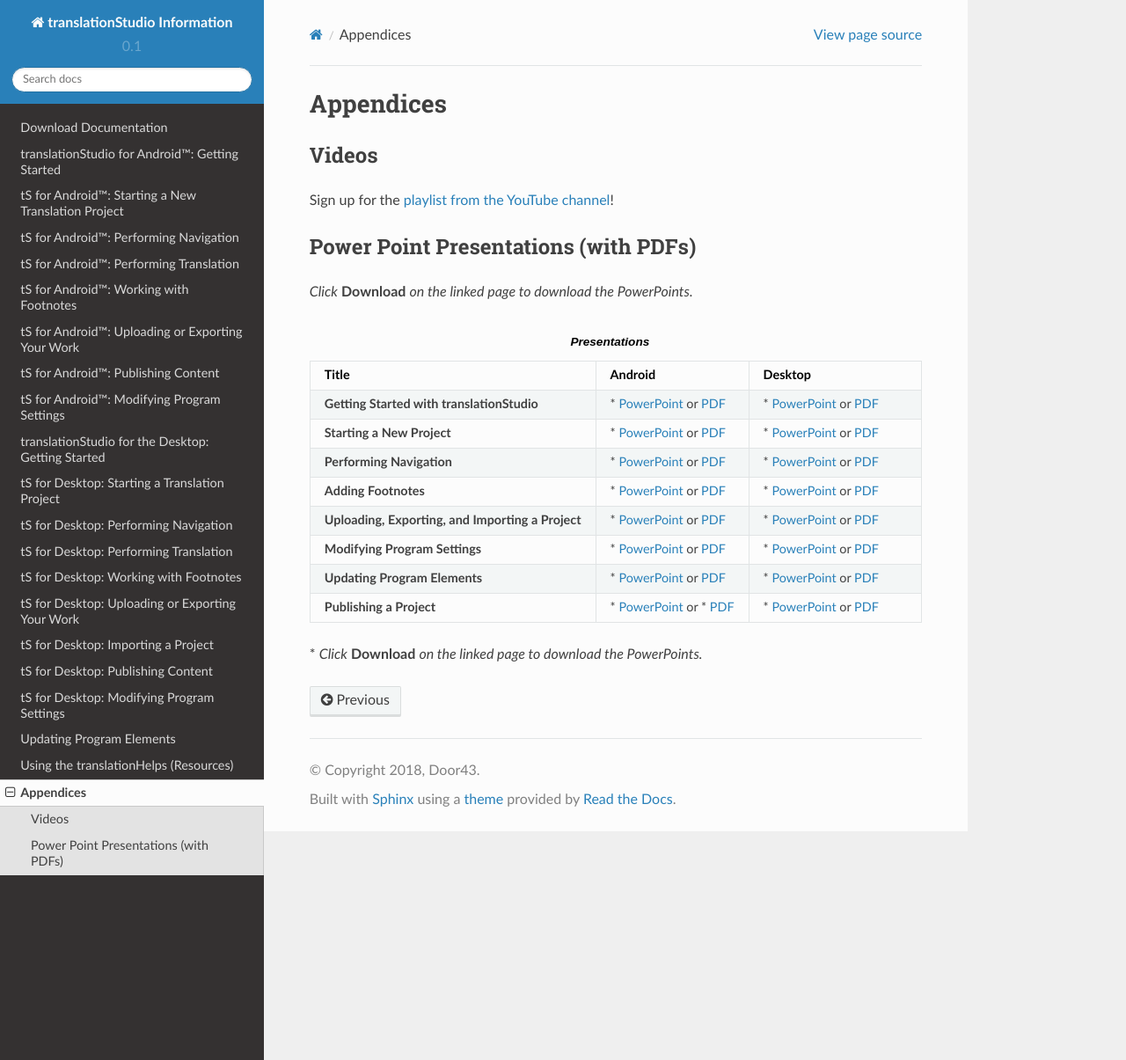
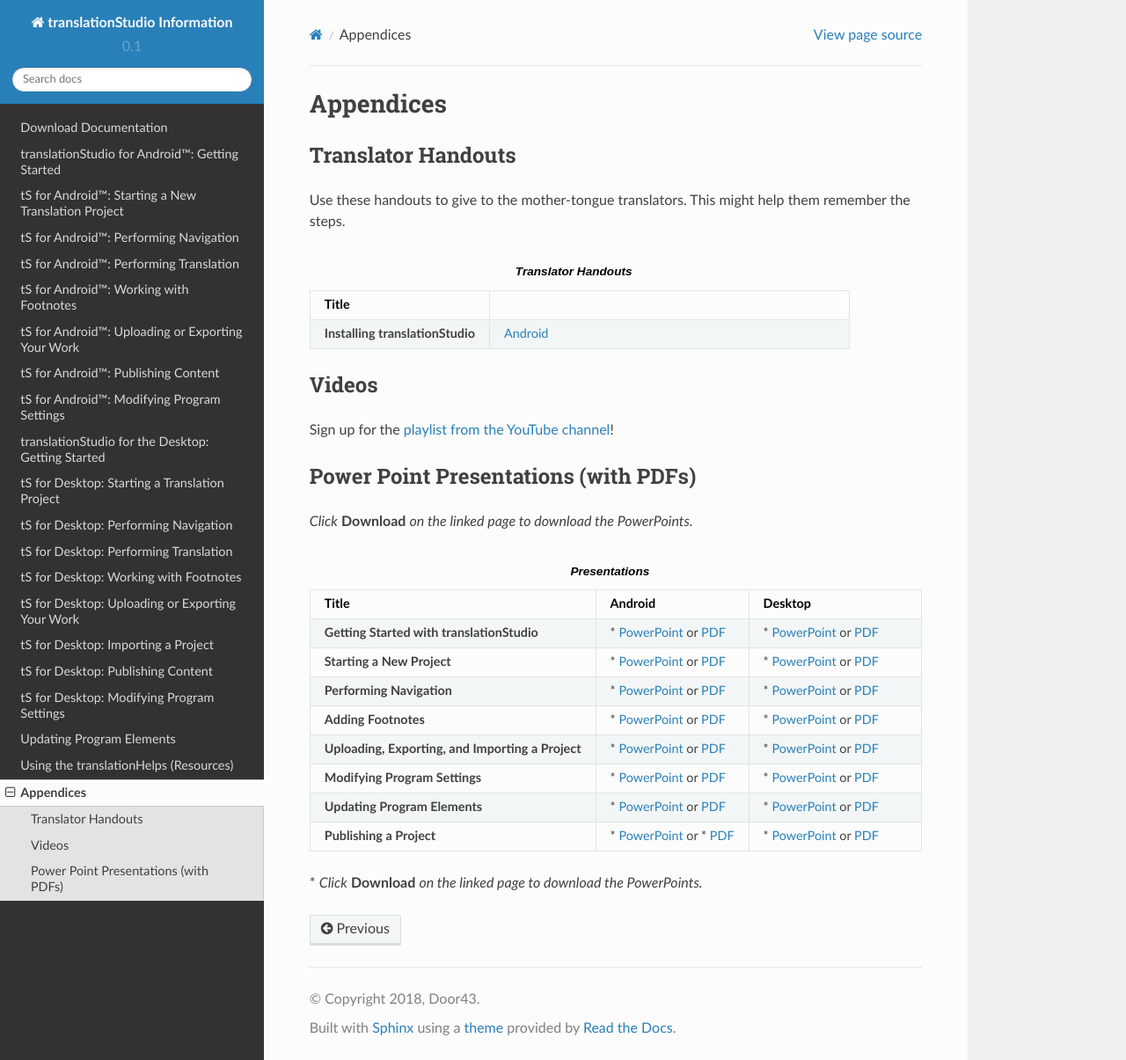
Before and after one commit to unfoldingWord-dev/translationStudio-Info, a Sphinx documentation site: the page built from docs/Appendix.rst, in a window 1280 px wide and 1205 px high. Shown: the whole window at 88% size. Built offline with Sphinx 7.4.7 and the Read the Docs theme 2.0.0, drawn with Linux system fonts in a browser that asks for light colours; pages that are not in the unit, such as notebooks, are missing from menus; part of the change alters nothing that is shown.

Commit message:
Update Appendix.rst

```diff
--- a/docs/Appendix.rst
+++ b/docs/Appendix.rst
@@ -1,23 +1,23 @@
 Appendices
 =====
 
-.. Translator Handouts
-.. -----
-.. Use these files to give to the oral-only translators. They might help them remember the steps.
+Translator Handouts
+-------------------
 
-.. **tR Recording Process from the Project Manager** (https://github.com/unfoldingWord-dev/translationRecorder-Info/blob/master/RecordingProcess_ProjectManager_MTT.pdf)
+Use these handouts to give to the mother-tongue translators. This might help them remember the steps.
 
-.. **tR Recording Process from the Recording Section** (https://github.com/unfoldingWord-dev/translationRecorder-Info/blob/master/EditingRecordings_MTT.pdf)
+.. list-table:: **Translator Handouts**
+   :widths: 15 30
+   :header-rows: 1
 
-.. **tR Editing Audio Recordings** (https://github.com/unfoldingWord-dev/translationRecorder-Info/blob/master/EditingRecordings_MTT.pdf)
+   * - Title
+     -
 
-.. **Icons on the Target Language Checking Screen**
+   * - **Installing translationStudio**
+     - `Android <https://github.com/unfoldingWord-dev/translationStudio-Info/blob/master/docs/AtS_Install_Handout.pdf>`_
 
-.. **Good Bad Not Usable Recordings**
 
-.. **Verse Tagging**
 
-.. **Stitching the Audio Together**
 
 
 Videos
```
